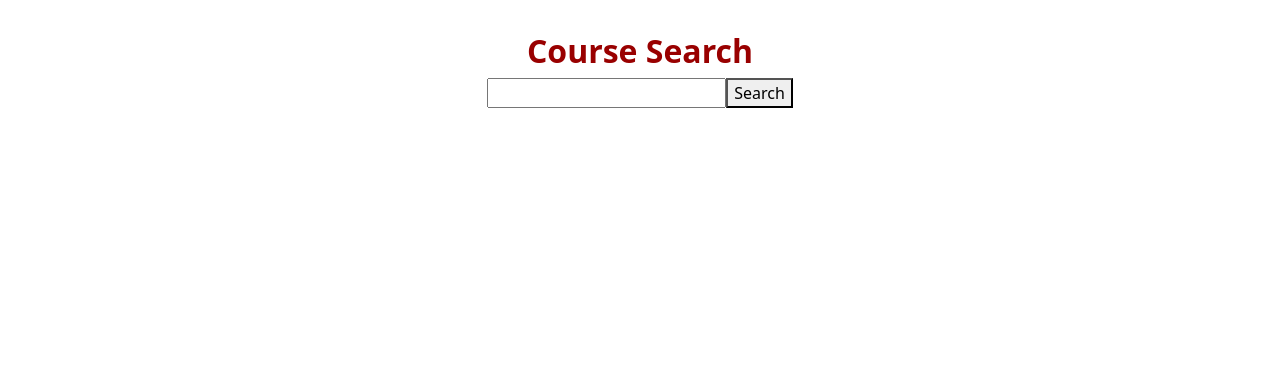
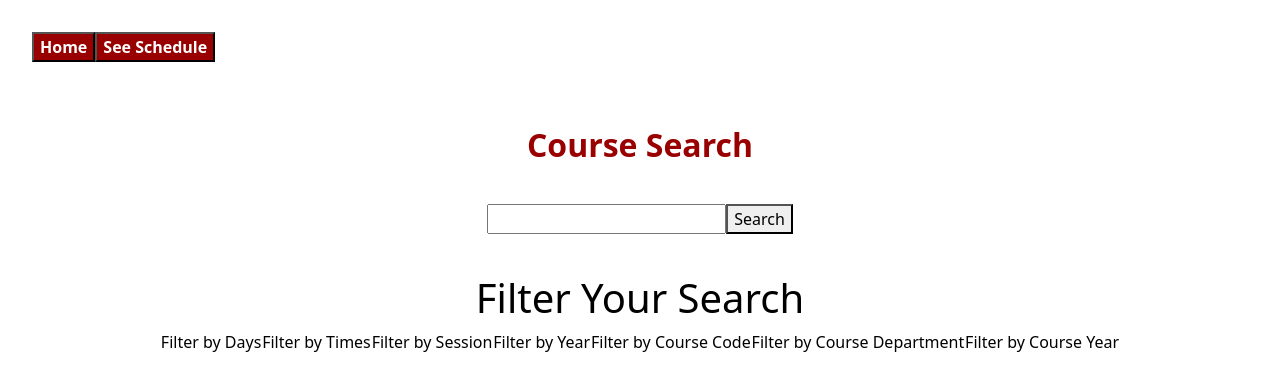
Before and after one commit to KozCodes/COMP350, a React (Create React App) app in the folder frontend/: page /search in a window 1280 px wide. Shown: the top 390 px of the page. Built offline with nearby package versions, Linux system fonts and the light colour scheme.

Commit message:
more search stuff

```diff
--- a/frontend/src/components/LoginPage/LoginPage.jsx
+++ b/frontend/src/components/LoginPage/LoginPage.jsx
@@ -32,7 +32,7 @@ const LoginPage = () => {
     try {
       const response = await axios.post(url, formData, { withCredentials: true });
       setMessage(response.data);
-      navigate('/home');
+      navigate('/home', { state: response.data });
     } catch (error) {
       setMessage(error.response?.data || 'An error occurred.');
     }
--- a/frontend/src/components/SearchPage/SearchPage.jsx
+++ b/frontend/src/components/SearchPage/SearchPage.jsx
@@ -1,7 +1,6 @@
 import React, { useState } from 'react';
 import { useNavigate } from 'react-router-dom';
 import axios from 'axios';
-
 
 const CourseSearch = () => {
 
@@ -22,9 +21,16 @@ const CourseSearch = () => {
            }
   }
 
+
   return (
-   <div style={{textAlign: 'center', padding: '2rem', minHeight: '100vh', color: 'black' }}>
+      <div style={{textAlign: 'left', padding: '2rem'}}>
+   <button style = {{fontWeight: 'bold', backgroundColor: '#990000', color: 'white'}} onClick={() => navigate('/Home')}> Home
+   </button>
+   <button style = {{fontWeight: 'bold', backgroundColor: '#990000', color: 'white'}} onClick={() => navigate('/Home')}> See Schedule
+      </button>
+   <div style={{textAlign: 'center', padding: '4rem', minHeight: '100vh', color: 'black' }}>
    <h2 style = {{ fontWeight: 'bold', color: '#990000'}}> Course Search </h2>
+   <div style= {{textAlign: 'center', padding: '2rem'}}>
    <input style = {{}}
    name = "Search..."
    value = {query}
@@ -33,9 +39,24 @@ const CourseSearch = () => {
    />
    <button type= "submit"
         onClick={() => handleSearch()}> Search
-    </button>
+   </button>
    <h1> {message}</h1>
-  </div>
+   <div style={{textAlign: 'center', padding: '2rem', minHeight: '100vh', color: 'black' }}>
+   <h1> Filter Your Search </h1>
+   <div style={{display: 'flex', flexDirection: 'row', justifyContent: 'space-evenly'}}>
+    <label> Filter by Days </label>
+
+   <label> Filter by Times </label>
+    <label> Filter by Session </label>
+    <label> Filter by Year </label>
+    <label> Filter by Course Code </label>
+    <label> Filter by Course Department </label>
+    <label> Filter by Course Year </label>
+    </div>
+   </div>
+   </div>
+   </div>
+   </div>
   );
 };
 
```
Also changed, not shown: 1 other file (tests, documents, lock files or other folders).
